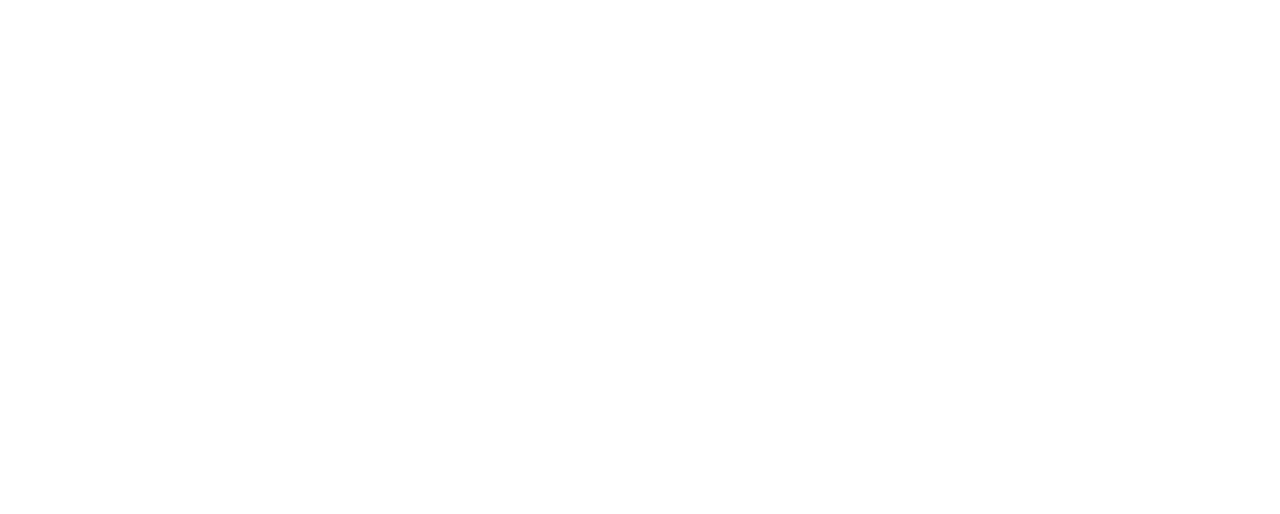
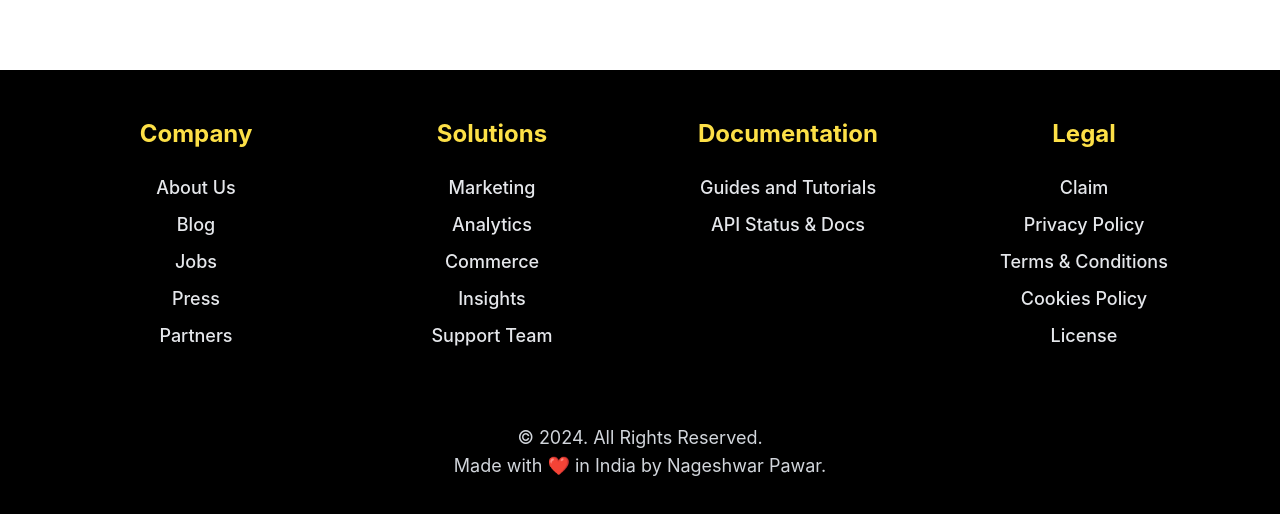
Before and after one commit to Nageshwar1997/MERN_E_Commerce, a React (Create React App) app in the folder frontend/: page / in a window 1280 px wide. Shown: the part 2929-3443 px from the top of the page. Before the commit the page ends 2999 px from the top, so only its background shows below. Built offline with nearby package versions, Linux system fonts and the light colour scheme.

Commit message:
Footer done

```diff
--- a/frontend/src/App.jsx
+++ b/frontend/src/App.jsx
@@ -1,4 +1,5 @@
 import "./App.css";
+import Footer from "./customer/components/Footer/Footer";
 import Navigation from "./customer/components/Navigation/Navigation";
 import HomePage from "./customer/pages/HomePage/HomePage";
 
@@ -6,7 +7,8 @@
   return (
     <div>
       <Navigation />
-      <HomePage/>
+      <HomePage />
+      <Footer />
     </div>
   );
 }
--- a/frontend/src/customer/components/Footer/Footer.jsx
+++ b/frontend/src/customer/components/Footer/Footer.jsx
@@ -1,9 +1,90 @@
-import React from 'react'
+import React from "react";
 
 const Footer = () => {
   return (
-    <div>Footer</div>
-  )
-}
+    <footer className="p-6 md:p-12 bg-black text-gray-200 w-full">
+      <div className="w-full flex flex-col md:flex-row justify-around space-y-8 md:space-y-0">
+        {/* Company Section */}
+        <div className="text-center w-full md:w-1/4">
+          <h2 className="text-2xl mb-6 font-bold text-yellow-300">Company</h2>
+          <div className="flex flex-col gap-2 items-center">
+            {["About Us", "Blog", "Jobs", "Press", "Partners"].map((item) => (
+              <p
+                key={item}
+                className="text-lg cursor-pointer hover:text-yellow-400 font-medium border-b-[1px] border-black hover:border-b-yellow-400 transition-all duration-300 ease-in-out transform hover:scale-105"
+              >
+                {item}
+              </p>
+            ))}
+          </div>
+        </div>
 
-export default Footer
+        {/* Solutions Section */}
+        <div className="text-center w-full md:w-1/4">
+          <h2 className="text-2xl mb-6 font-bold text-yellow-300">Solutions</h2>
+          <div className="flex flex-col gap-2 items-center">
+            {[
+              "Marketing",
+              "Analytics",
+              "Commerce",
+              "Insights",
+              "Support Team",
+            ].map((item) => (
+              <p
+                key={item}
+                className="text-lg cursor-pointer hover:text-yellow-400 font-medium border-b-[1px] border-black hover:border-b-yellow-400 transition-all duration-300 ease-in-out transform hover:scale-105"
+              >
+                {item}
+              </p>
+            ))}
+          </div>
+        </div>
+
+        {/* Documentation Section */}
+        <div className="text-center w-full md:w-1/4">
+          <h2 className="text-2xl mb-6 font-bold text-yellow-300">
+            Documentation
+          </h2>
+          <div className="flex flex-col gap-2 items-center">
+            {["Guides and Tutorials", "API Status & Docs"].map((item) => (
+              <p
+                key={item}
+                className="text-lg cursor-pointer hover:text-yellow-400 font-medium border-b-[1px] border-black hover:border-b-yellow-400 transition-all duration-300 ease-in-out transform hover:scale-105"
+              >
+                {item}
+              </p>
+            ))}
+          </div>
+        </div>
+
+        {/* Legal Section */}
+        <div className="text-center w-full md:w-1/4">
+          <h2 className="text-2xl mb-6 font-bold text-yellow-300">Legal</h2>
+          <div className="flex flex-col gap-2 items-center">
+            {[
+              "Claim",
+              "Privacy Policy",
+              "Terms & Conditions",
+              "Cookies Policy",
+              "License",
+            ].map((item) => (
+              <p
+                key={item}
+                className="text-lg cursor-pointer hover:text-yellow-400 font-medium border-b-[1px] border-black hover:border-b-yellow-400 transition-all duration-300 ease-in-out transform hover:scale-105"
+              >
+                {item}
+              </p>
+            ))}
+          </div>
+        </div>
+      </div>
+
+      <div className="w-full text-lg text-gray-300 text-center mt-12 border-t border-black pt-6">
+        <p>© 2024. All Rights Reserved.</p>
+        <p>Made with ❤️ in India by Nageshwar Pawar.</p>
+      </div>
+    </footer>
+  );
+};
+
+export default Footer;
```
